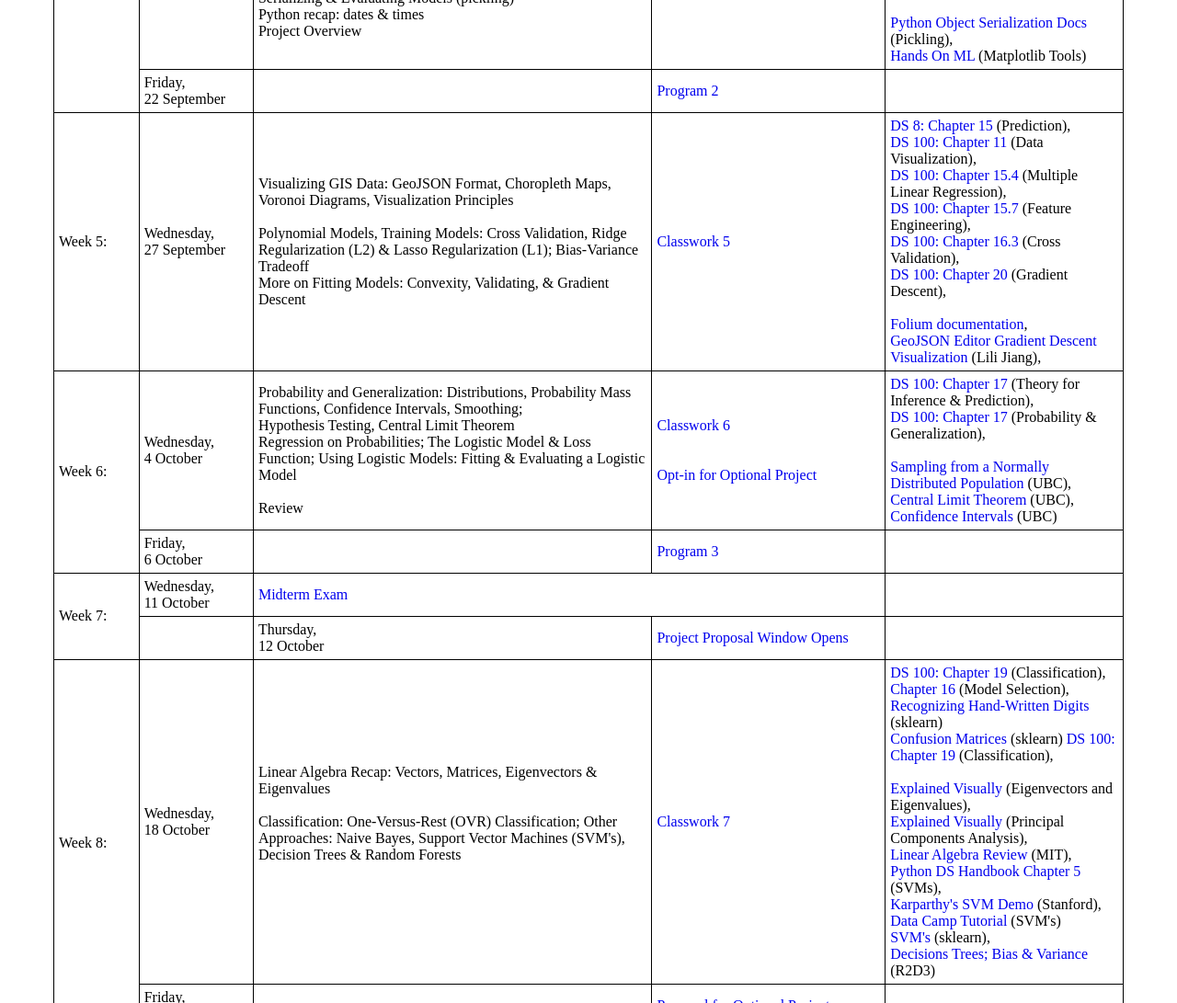
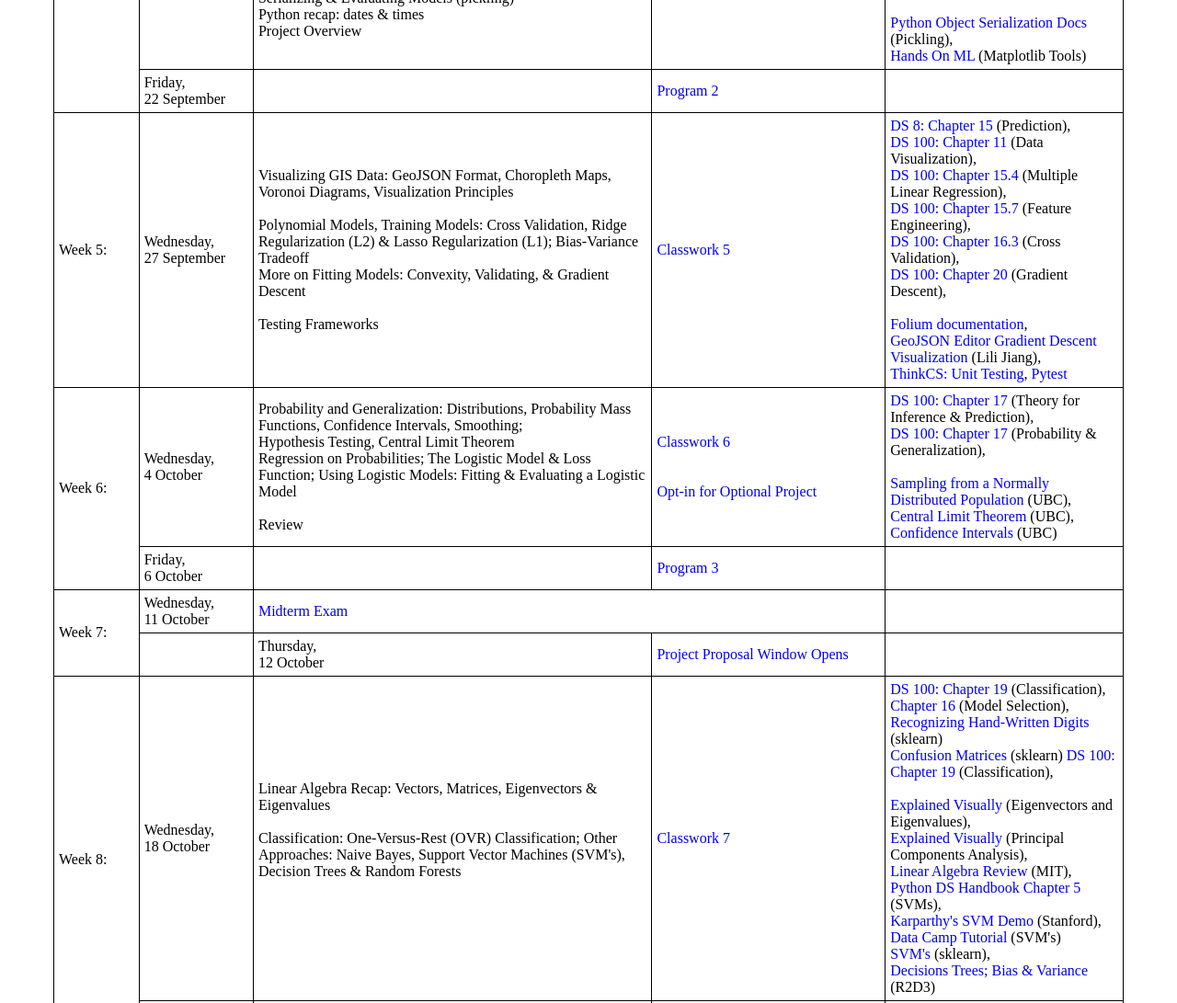
Before and after one commit to stjohn/datasci, a plain HTML site: page fall23/index.html in a window 1280 px wide. Shown: the part 1463-2554 px from the top of the page at 92% size. Drawn offline with Linux system fonts and the light colour scheme.

Commit message:
adding in testing refs

```diff
--- a/fall23/index.html
+++ b/fall23/index.html
@@ -240,7 +240,8 @@ For questions about the course, write to: <tt>datasci AT hunter cuny edu</tt>.<!
       Training Models: Cross Validation, Ridge Regularization (L2) &
       Lasso Regularization (L1);
       Bias-Variance Tradeoff<br>
-      More on Fitting Models:  Convexity, Validating, & Gradient Descent
+      More on Fitting Models:  Convexity, Validating, & Gradient Descent<br><br>
+      Testing Frameworks
     </td>
 
 		<td>
@@ -260,6 +261,8 @@ For questions about the course, write to: <tt>datasci AT hunter cuny edu</tt>.<!
       <a href="https://pypi.org/project/folium/">Folium documentation</a>,<br>
       <a href="http://geojson.io/">GeoJSON Editor</a>
       <a href="https://github.com/lilipads/gradient_descent_viz">Gradient Descent Visualization</a>  (Lili Jiang),<br>
+      <a href="https://runestone.academy/ns/books/published/thinkcspy/UnitTesting/toctree.html">ThinkCS:  Unit Testing</a>,
+      <a href="https://docs.pytest.org/en/7.4.x/">Pytest</a>
     </td>
 	</tr>
 
@@ -567,5 +570,5 @@ c	<tr>
 
 
 <div>
-<i style="float:right">(This file was last modified on 25 September 2023.)</i><br>
+<i style="float:right">(This file was last modified on 27 September 2023.)</i><br>
 </div>
```
